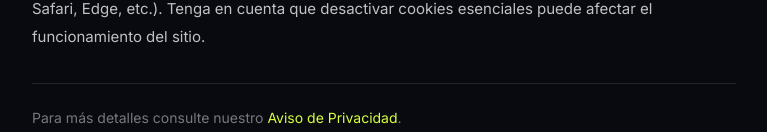
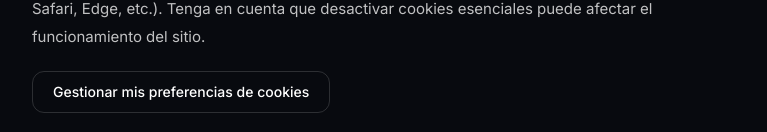
Before and after one commit to JuanGodinezperez18/FleetEase, a Next.js app: page /cookies in a window 1280 px wide. Shown: the part 820-952 px from the top of the page, without its empty margins (256-1023 px from the left). Built offline with nearby package versions, Linux system fonts and the light colour scheme; no server answers; the database is empty.

Commit message:
feat: cookies policy page with ManageCookiesButton

```diff
--- a/src/app/cookies/page.tsx
+++ b/src/app/cookies/page.tsx
@@ -1,5 +1,6 @@
 import Link from "next/link";
 import type { Metadata } from "next";
+import { ManageCookiesButton } from "@/components/cookie-consent/manage-cookies-button";
 
 export const metadata: Metadata = {
   title: "Política de Cookies | FleetEase",
@@ -64,6 +65,9 @@ export default function CookiesPage() {
               Edge, etc.). Tenga en cuenta que desactivar cookies esenciales puede afectar el funcionamiento del
               sitio.
             </p>
+            <div className="mt-5">
+              <ManageCookiesButton />
+            </div>
           </section>
 
           <section className="border-t border-white/10 pt-6 text-sm text-white/45">
```
